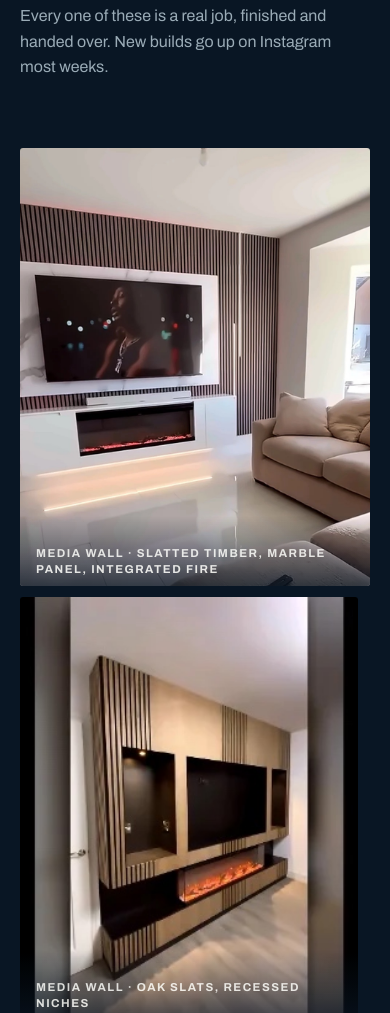
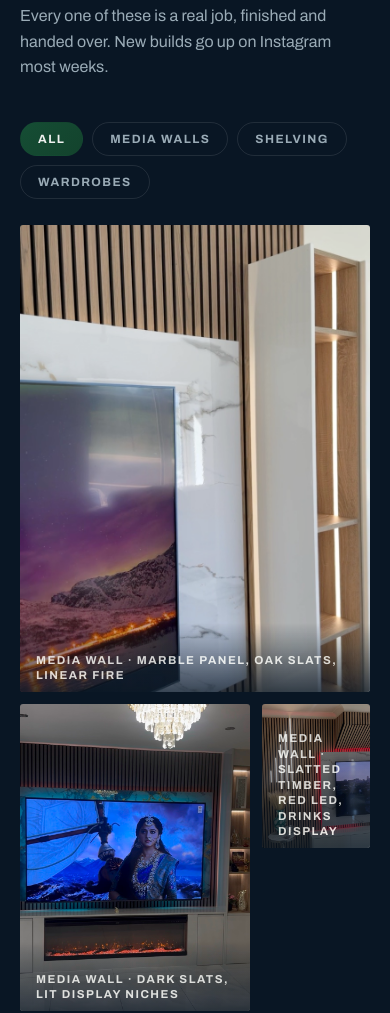
Before and after one commit to saijaideeppaka-lab/decks-interior, a plain HTML site: page index.html in a window 390 px wide. Shown: the part 3563-4576 px from the top of the page. Drawn offline with Linux system fonts and the light colour scheme; animation ran at ten frames a second.

Commit message:
Real gallery: 14 stills pulled from the client's own footage
Deduplicated the 78 clips down to 39, surveyed them all as contact sheets,
and pulled the sharpest frame near each chosen moment straight out of the
video at full resolution — no ffmpeg, AVFoundation via a small ObjC tool.

- 14 stills across Media walls, Shelving and Wardrobes, so the filter chips
  now have something to filter
- Re-picked three shots that cropped down to "a television" rather than the
  joinery, and dropped tiles from 4:5 to 3:4 since the source is 9:16 phone
  video and 4:5 was cutting off the fire and the ceiling detail
- Every image is his own work; the last flyer-derived photo is gone
- Resized to 1400px, ~200 KB each, lazy-loaded

Co-Authored-By: Claude Opus 5 <noreply@anthropic.com>

```diff
--- a/index.html
+++ b/index.html
@@ -281,7 +281,7 @@ nav a:not(.btn):hover::after{transform:scaleX(1)}
 }
 .gallery figure{
   margin:0;position:relative;overflow:hidden;border-radius:3px;background:var(--ink-2);
-  cursor:zoom-in;aspect-ratio:4/5;
+  cursor:zoom-in;aspect-ratio:3/4;
   transition:transform .5s var(--spring),box-shadow .4s var(--ease),opacity .4s var(--ease)
 }
 .gallery figure.feature{grid-column:span 2;grid-row:span 2}
@@ -524,10 +524,34 @@ const CONFIG = {
   // `feature: true` makes a tile double-size.
   // For a video clip:  {video:"clips/x.mp4", poster:"images/work/x.jpg", ...}
   gallery: [
-    {src:"images/hero.jpg",        cat:"Media walls", feature:true,
-     caption:"Media wall · slatted timber, marble panel, integrated fire"},
-    {src:"images/media-walls.jpg", cat:"Media walls",
-     caption:"Media wall · oak slats, recessed niches"}
+    {src:"images/work/mediawall-marble-slat.jpg",      cat:"Media walls", feature:true,
+     caption:"Media wall · marble panel, oak slats, linear fire"},
+    {src:"images/work/mediawall-chandelier.jpg",       cat:"Media walls",
+     caption:"Media wall · dark slats, lit display niches"},
+    {src:"images/work/mediawall-red-led.jpg",          cat:"Media walls",
+     caption:"Media wall · slatted timber, red LED, drinks display"},
+    {src:"images/work/mediawall-marble-shelving.jpg",  cat:"Media walls",
+     caption:"Media wall · marble, oak shelving, linear fire"},
+    {src:"images/work/mediawall-led-display.jpg",      cat:"Media walls",
+     caption:"Media wall · glass display cabinets, concealed LED"},
+    {src:"images/work/mediawall-woven-fire.jpg",       cat:"Media walls", feature:true,
+     caption:"Media wall · textured panel, oak underlight, full-width fire"},
+    {src:"images/work/mediawall-dark-slat.jpg",        cat:"Media walls",
+     caption:"Media wall · dark slats, recessed niches"},
+    {src:"images/work/mediawall-marble-wide.jpg",      cat:"Media walls",
+     caption:"Media wall · marble and slats, lit oak shelving"},
+    {src:"images/work/shelving-lit-oak.jpg",           cat:"Shelving",
+     caption:"Lit oak shelving · concealed LED to every shelf"},
+    {src:"images/work/wardrobe-oak-drawers.jpg",       cat:"Wardrobes", feature:true,
+     caption:"Fitted wardrobe · oak, integrated drawer bank"},
+    {src:"images/work/wardrobe-oak-three.jpg",         cat:"Wardrobes",
+     caption:"Fitted wardrobe · oak, floor to ceiling"},
+    {src:"images/work/wardrobe-white-oak-shelf.jpg",   cat:"Wardrobes",
+     caption:"Fitted wardrobe · white doors, open oak shelving"},
+    {src:"images/work/wardrobe-interior-rails.jpg",    cat:"Wardrobes",
+     caption:"Wardrobe interior · hanging rails, adjustable shelving"},
+    {src:"images/work/wardrobe-cream-black.jpg",       cat:"Wardrobes",
+     caption:"Fitted wardrobe · cream doors, black handles"}
   ]
 };
 </script>
```
Also changed, not shown: images/media-walls.jpg (deleted), images/work/mediawall-chandelier.jpg (added), images/work/mediawall-dark-slat.jpg (added), images/work/mediawall-led-display.jpg (added), images/work/mediawall-marble-shelving.jpg (added), images/work/mediawall-marble-slat.jpg (added), images/work/mediawall-marble-wide.jpg (added), images/work/mediawall-red-led.jpg (added), images/work/mediawall-woven-fire.jpg (added), images/work/shelving-lit-oak.jpg (added), images/work/wardrobe-cream-black.jpg (added), images/work/wardrobe-interior-rails.jpg (added), images/work/wardrobe-oak-drawers.jpg (added), images/work/wardrobe-oak-three.jpg (added), 1 more files.
